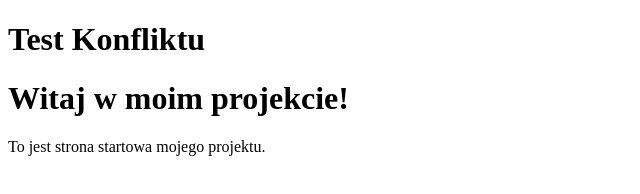
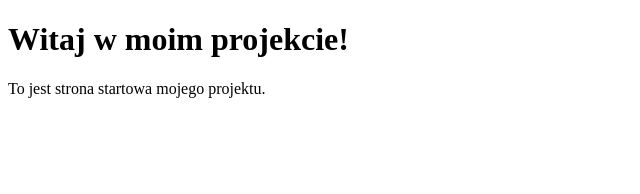
Before and after one commit to Vladouk/moj-project, a plain HTML site: page index.html in a window 1280 px wide. Shown: the whole page, without its empty margins (0-640 px from the left). Drawn offline with Linux system fonts and the light colour scheme.

Commit message:
Update index.html

```diff
--- a/index.html
+++ b/index.html
@@ -1,7 +1,7 @@
 <!DOCTYPE html>
 <html>
 <head>
-    <h1>Test Konfliktu<h1>
+    <title>Project Vladislav</title>
 </head>
 <body>
     <h1>Witaj w moim projekcie!</h1>
```
